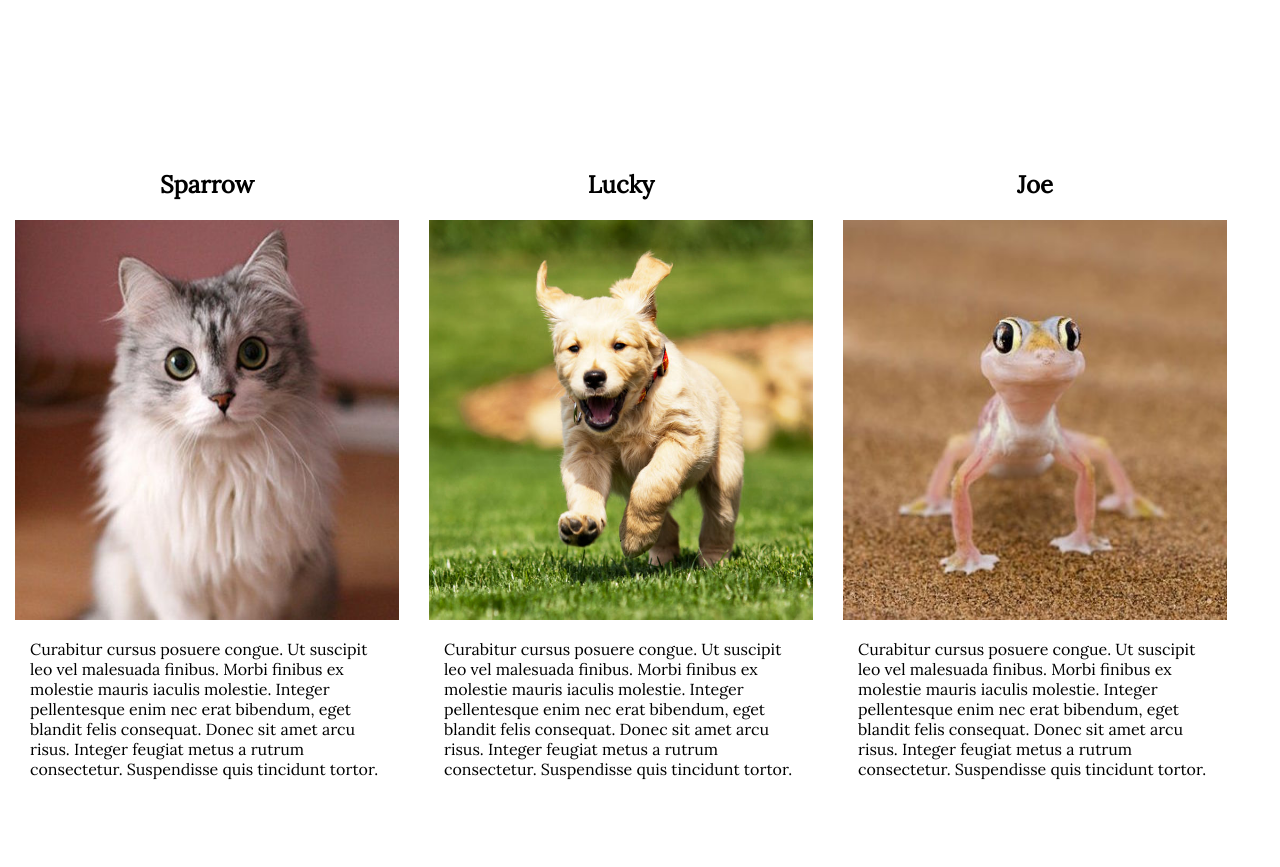
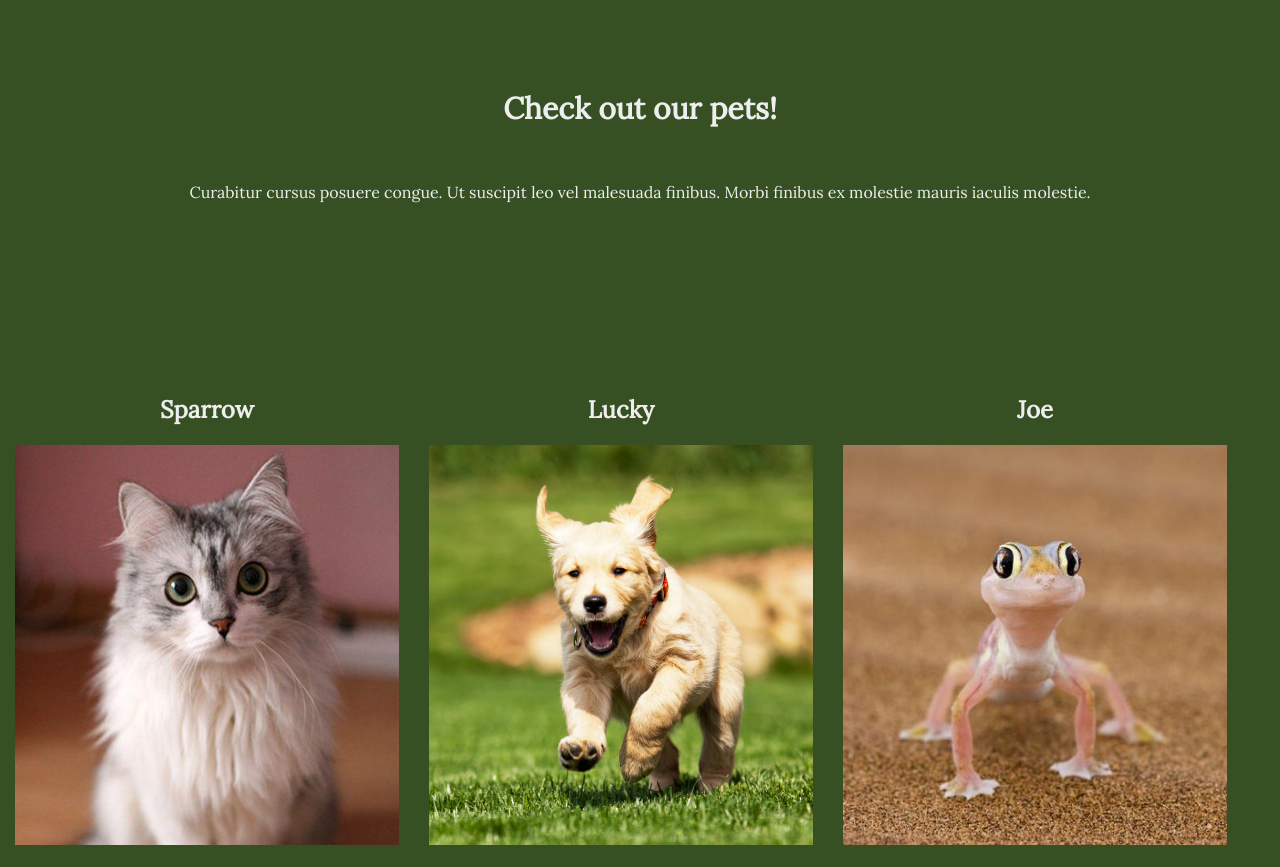
Before and after one commit to mwarsame9/shelter, a plain HTML site: page index.html in a window 1280 px wide. Shown: the part 666-1533 px from the top of the page. Before the commit the page ends 1475 px from the top, so only its background shows below. Drawn offline with Linux system fonts and the light colour scheme.

Commit message:
add intro and css for intro

```diff
--- a/css/styles.css
+++ b/css/styles.css
@@ -1,12 +1,14 @@
 body {
   font-family: 'Lora', serif;
   margin: 0;
+  background-color: #365023;
+  color: #eeeeee;
 }
 
 /*Header*/
 
 .topbar {
-  height: 800px;
+  height: 700px;
 }
 
 .topbar h1 {
@@ -15,12 +17,23 @@ body {
   height: 300px;
   padding: 120px;
   font-size: 60px;
-  /*background-color: #eeeeee;*/
 }
 
 .topbar img {
   width: 100%;
-  height: 400px;
+  height: 450px;
+}
+
+/*Intro*/
+
+.intro {
+  text-align: center;
+  height: 300px;
+}
+
+.intro h2 {
+  font-size: 30px;
+  padding: 30px;
 }
 
 /*images*/
@@ -33,7 +46,6 @@ div.pet {
   float: left;
   width: 30%;
   margin: 15px;
-
 }
 
 .pet h2 {
--- a/index.html
+++ b/index.html
@@ -7,11 +7,19 @@
     <title>Animal shelter</title>
   </head>
   <body>
+
   <div class="topbar">
     <img src="img/shelter.jpg" alt="" />
     <h1>Animal Shelter</h1>
+  </div>
 
+  <div class="intro">
+    <h2>Check out our pets!</h2>
+    <p>
+      Curabitur cursus posuere congue. Ut suscipit leo vel malesuada finibus. Morbi finibus ex molestie mauris iaculis molestie.
+    </p>
   </div>
+
   <div class="profile">
     <div class="pet">
       <h2>Sparrow</h2>
@@ -35,7 +43,6 @@
       <div>
         Curabitur cursus posuere congue. Ut suscipit leo vel malesuada finibus. Morbi finibus ex molestie mauris iaculis molestie. Integer pellentesque enim nec erat bibendum, eget blandit felis consequat. Donec sit amet arcu risus. Integer feugiat metus a rutrum consectetur. Suspendisse quis tincidunt tortor.
       </div>
-
     </div>
   </div>
 
```
